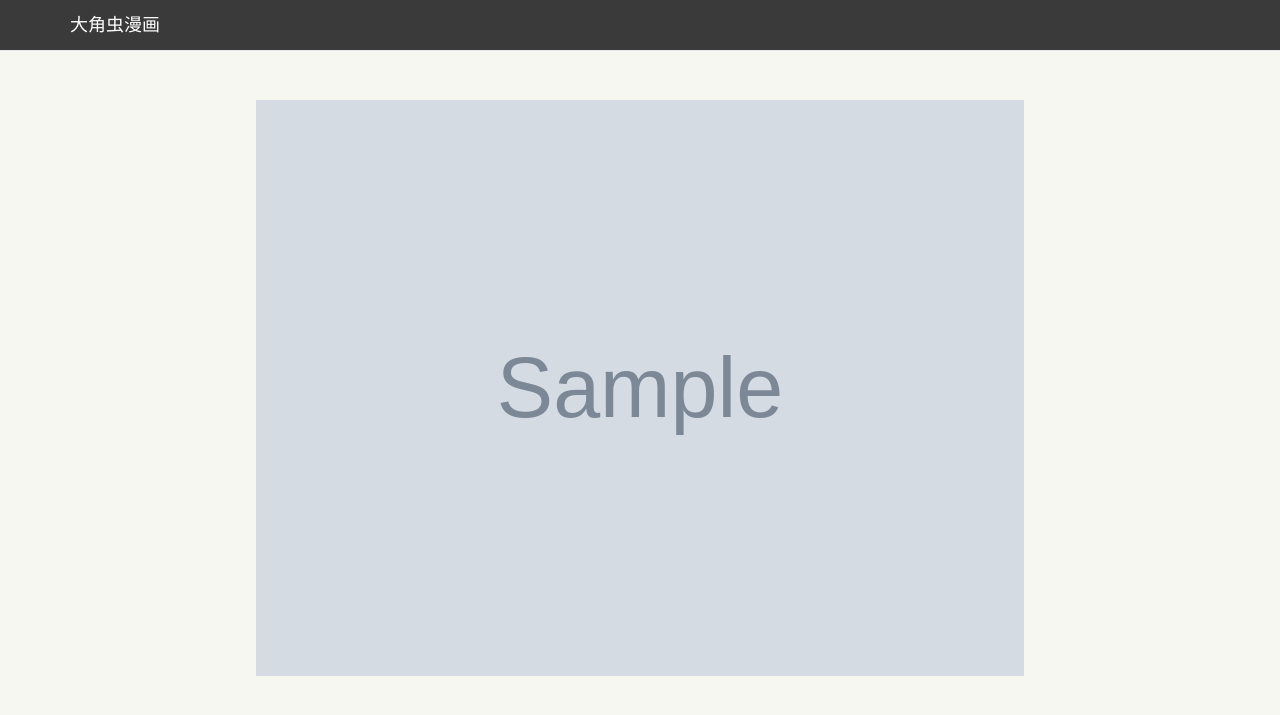
After one commit to JcMan/DjcCartoon, a Django app: template templates/readcartoon.html in a window 1280 px wide. The commit adds this page. Shown: the top 715 px of the page. Run offline with Django 3.2, Linux system fonts and the light colour scheme; the template is opened without the code that fills it: most values are stand-ins (such as "Sample title", 1, 10 or a date in 2020); grey boxes marked "Sample" are stand-in pictures; some libraries are stand-ins or nearby versions.

Commit message:
漫画可以阅读了

```diff
--- a/DjcCartoon/urls.py
+++ b/DjcCartoon/urls.py
@@ -9,4 +9,6 @@ urlpatterns = patterns('cartoon.views',
     url(r'^$', 'index'),
     url(r'^type/(\d+)$', 'cartoontype'),
     url(r'^type/(\d+)/(\d+)$', 'cartoontypeajax'),
+    url(r'^catalog/(\d+)$', 'catalog'),
+    url(r'^chapter/(\d+)$', 'chapter'),
 )
--- a/static/css/my.css
+++ b/static/css/my.css
@@ -1,7 +1,12 @@
+body{
+        background-color:#F7F7F2;
+}
 .navbar-title{
     color: #ffffff !important;
 }
-
+.mynav{
+        background-color:#3A3A3A;
+}
 .navbar-item{
     color: #ffffff !important;
 }
@@ -68,3 +73,15 @@
 .cartoonupdatechapter{
     color: #555555;
 }
+.ctalogcontent{
+    margin-left: 30%;
+    margin-right: 30%;
+}
+
+.show{
+    margin-right: 20%;
+    margin-left: 20%;
+}
+.myimg{
+    width: 100%;
+}
--- a/templates/cartoonitem.html
+++ b/templates/cartoonitem.html
@@ -1,9 +1,9 @@
 {% for cartoon in cartoons.data %}
     <div class="col-md-3" id="{{ cartoon.updatetime }}">
-        <a href="">
+        <a target="_blank" href="/catalog/{{ cartoon.bookid }}">
             <img class="cartoonimg" src="{{ cartoon.thumb }}" alt="{{ cartoon.title }}">
         </a>
-        <p class="cartoontitle"><a href="">{{ cartoon.title }}</a></p>
+        <p class="cartoontitle"><a target="_blank" href="/catalog/{{ cartoon.bookid }}">{{ cartoon.title }}</a></p>
         <p><span class="cartoondesc">{{ cartoon.description }}</span></p>
         <p><span class="cartoonupdatechapter"> {{ cartoon.update_chapter_name }}</span></p>
     </div>
--- /dev/null
+++ b/templates/readcartoon.html
@@ -0,0 +1,28 @@
+<!DOCTYPE html>
+<html lang="zh-ch">
+
+<head>
+    <meta http-equiv="Content-Type" content="text/html; charset=UTF-8">
+    <title>大脚虫漫画</title>
+    <script src="/static/js/jquery.min.js"></script>
+    <script src="/static/js/bootstrap.min.js"></script>
+    <link rel="stylesheet" href="/static/css/bootstrap.min.css">
+    <link rel="stylesheet" href="/static/css/my.css">
+    <link rel="shortcut icon" href="/static/img/logo.jpg" type="image/x-icon">
+</head>
+<body>
+     <nav class="navbar navbar-default navbar-fixed-top mynav" role="navigation">
+        <div class="container">
+            <div class="navbar-header">
+                <a href="#" class="navbar-brand navbar-title">大角虫漫画</a>
+            </div>
+
+        </div>
+    </nav>
+    <div class="containter mycontainer show">
+        {% for chapter in chapters %}
+            <img class="myimg" src="{{ chapter.image }}" alt="">
+        {% endfor %}
+    </div>
+</body>
+</html>
```
Also changed, not shown: cartoon/util/HttpUtil.py (+18 -0 lines), cartoon/views.py (+12 -1 lines), templates/catalog.html (added, +32 -0 lines), templates/index.html (+0 -10 lines), 3 other files.
